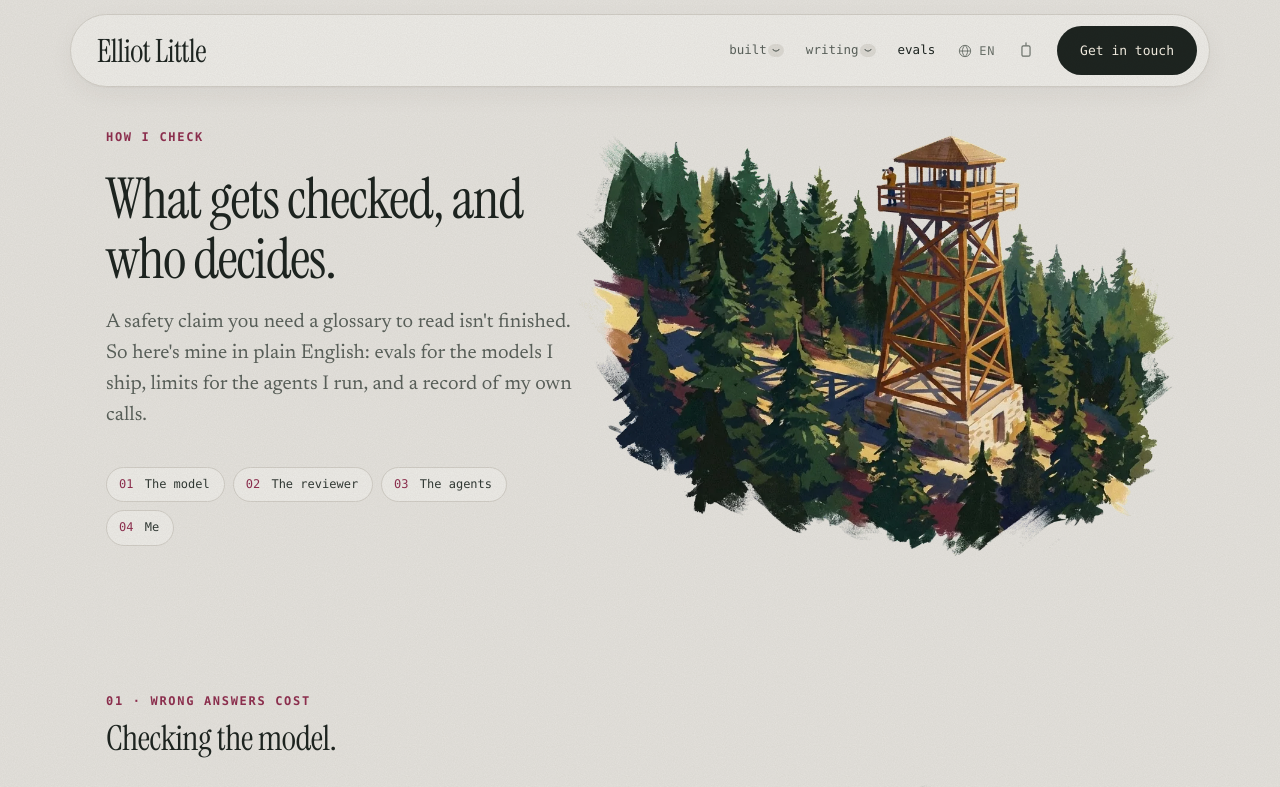
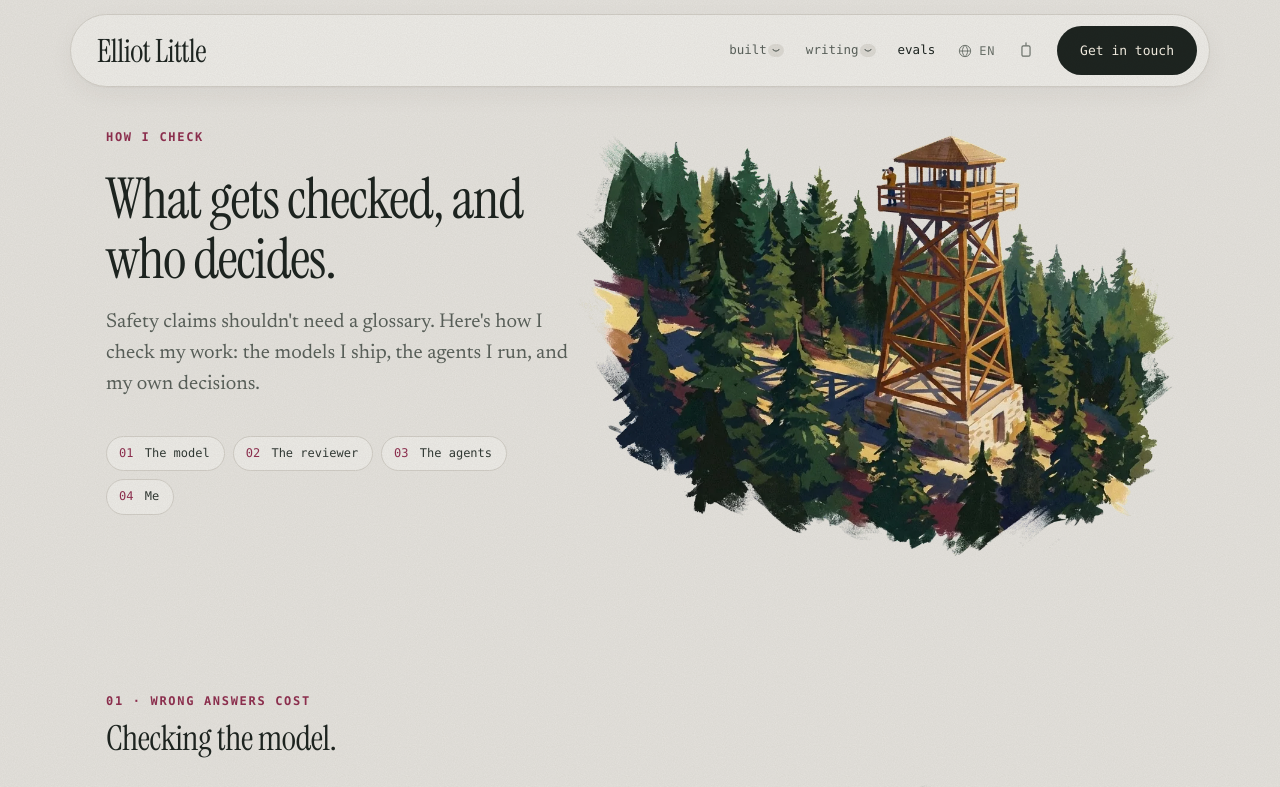
Before and after one commit to ElliotJLT/elliot-os, a Next.js app: page /evals in a window 1280 px wide. Shown: the top 787 px of the page. Built offline with nearby package versions, Linux system fonts and the light colour scheme.

Commit message:
/evals: simpler intro
Co-Authored-By: Claude Opus 5.5 (1M context) <noreply@anthropic.com>

```diff
--- a/app/evals/page.tsx
+++ b/app/evals/page.tsx
@@ -193,9 +193,9 @@ export default function Evals() {
               What gets checked, and who decides.
             </h1>
             <p className="mai-sub rv-settle" style={{ marginInline: 0 }}>
-              A safety claim you need a glossary to read isn&apos;t finished.
-              So here&apos;s mine in plain English: evals for the models I
-              ship, limits for the agents I run, and a record of my own calls.
+              Safety claims shouldn&apos;t need a glossary. Here&apos;s how I
+              check my work: the models I ship, the agents I run, and my own
+              decisions.
             </p>
             <nav className="built-index ev-index" aria-label="On this page">
               {SECTIONS.map((s) => (
```
